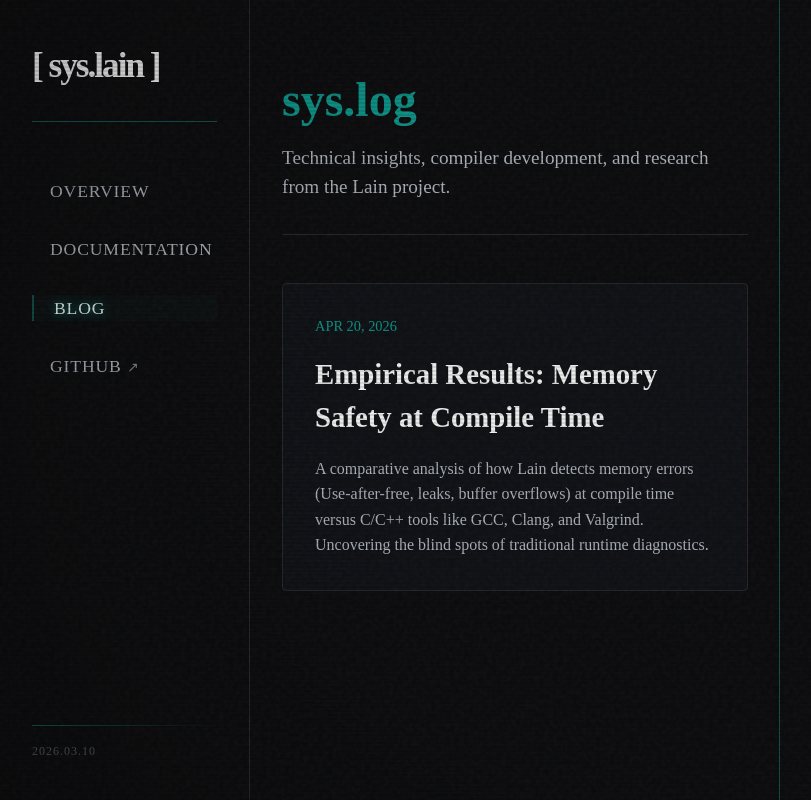
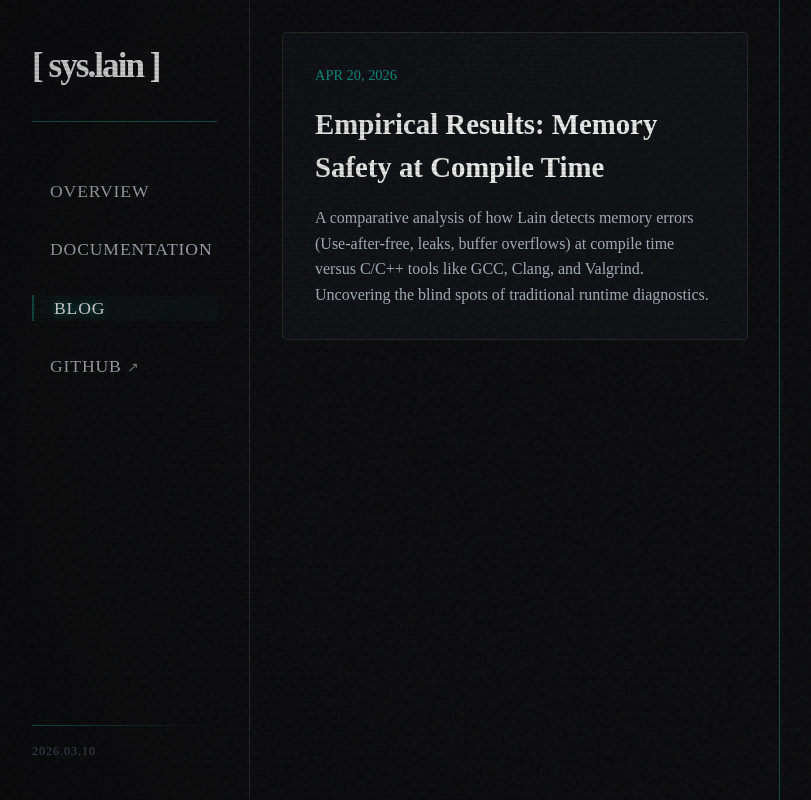
Before and after one commit to Marco-DG/lain, a Next.js app in the folder lain-website/: page /blog in a window 1280 px wide. Shown: the whole page, without its empty margins (0-811 px from the left). Built offline with nearby package versions, Linux system fonts and the light colour scheme.

Commit message:
fix scroll, remove sys.log text

```diff
--- a/lain-website/app/blog/Blog.module.css
+++ b/lain-website/app/blog/Blog.module.css
@@ -1,22 +1,9 @@
 .container {
     max-width: 900px;
     margin: 0 auto;
-    padding: 4rem 2rem;
-}
-
-.title {
-    font-size: 3rem;
-    font-family: var(--font-logo);
-    color: var(--accent-teal);
-    margin-bottom: 0.5rem;
-}
-
-.subtitle {
-    font-size: 1.2rem;
-    color: var(--text-dim);
-    margin-bottom: 3rem;
-    border-bottom: 1px solid var(--border-main);
-    padding-bottom: 2rem;
+    padding: 2rem;
+    height: 100vh;
+    overflow-y: auto;
 }
 
 .articles {
--- a/lain-website/app/blog/empirical-results/Article.module.css
+++ b/lain-website/app/blog/empirical-results/Article.module.css
@@ -2,6 +2,8 @@
     max-width: 800px;
     margin: 0 auto;
     padding: 4rem 2rem;
+    height: 100vh;
+    overflow-y: auto;
 }
 
 .header {
--- a/lain-website/app/blog/empirical-results/page.tsx
+++ b/lain-website/app/blog/empirical-results/page.tsx
@@ -7,7 +7,7 @@
         <NaviShell>
             <div className={styles.container}>
                 <header className={styles.header}>
-                    <Link href="/blog" className={styles.backLink}>← Back to sys.log</Link>
+                    <Link href="/blog" className={styles.backLink}>← Back to Blog</Link>
                     <div style={{marginTop: '2rem'}}>
                         <span className={styles.date}>Apr 20, 2026 // COMPILER RESEARCH</span>
                         <h1 className={styles.title}>Lain vs C/C++: The Empirical Results on Memory Safety at Compile Time</h1>
--- a/lain-website/app/blog/page.tsx
+++ b/lain-website/app/blog/page.tsx
@@ -6,9 +6,6 @@
     return (
         <NaviShell>
             <div className={styles.container}>
-                <h1 className={styles.title}>sys.log</h1>
-                <p className={styles.subtitle}>Technical insights, compiler development, and research from the Lain project.</p>
-
                 <div className={styles.articles}>
                     <Link href="/blog/empirical-results" className={styles.articleCard}>
                         <div className={styles.articleDate}>Apr 20, 2026</div>
```
